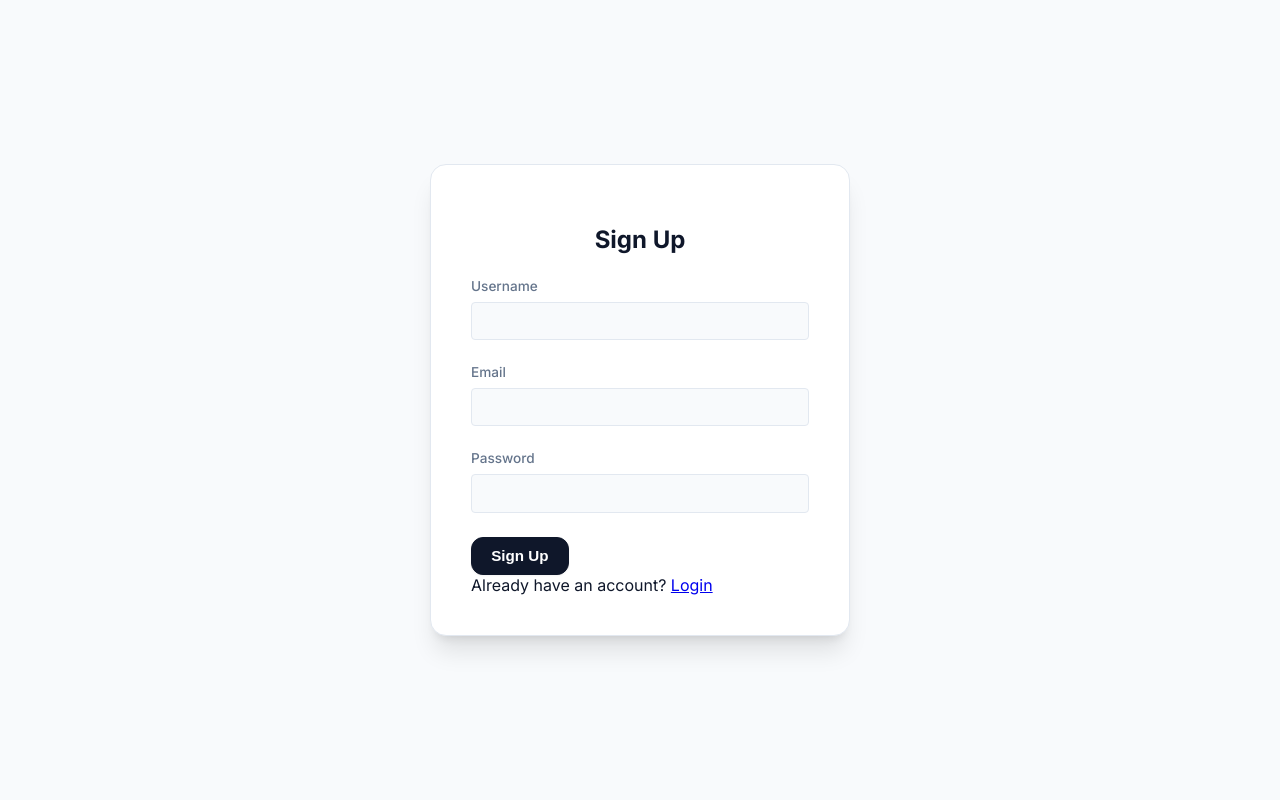
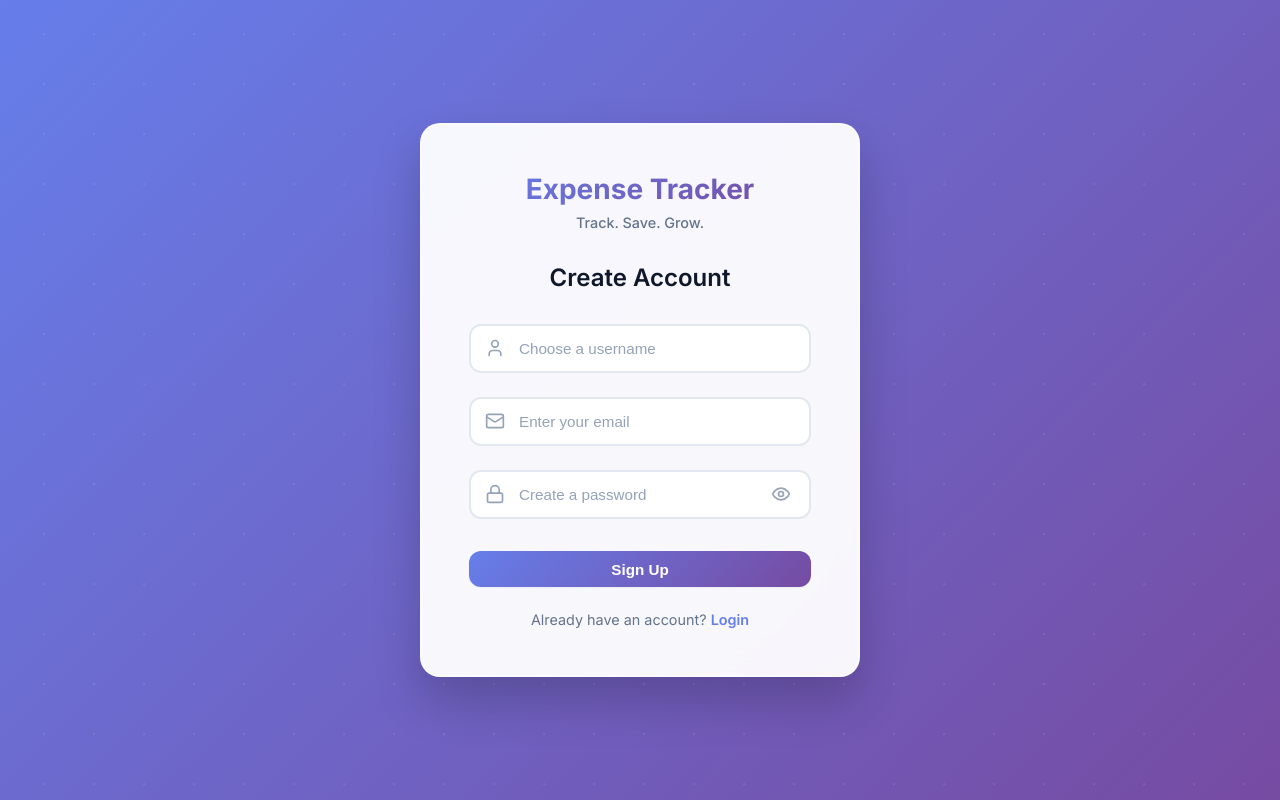
Before and after one commit to Vishallakshmikanthan/expense_tracker, a React (Vite) app: page /signup in a window 1280 px wide. Built offline with nearby package versions, Linux system fonts and the light colour scheme; no server answers.

Commit message:
Add premium fintech authentication UI with glassmorphism and animations

```diff
--- a/src/index.css
+++ b/src/index.css
@@ -168,23 +168,204 @@ body {
     gap: 0.75rem;
 }
 
-/* Auth Cards */
+/* Auth Cards - Premium Fintech Style */
 .auth-container {
     display: flex;
     justify-content: center;
     align-items: center;
     min-height: 100vh;
-    background: var(--bg-primary);
+    background: linear-gradient(135deg, #667eea 0%, #764ba2 100%);
+    position: relative;
+    overflow: hidden;
+}
+
+.auth-container::before {
+    content: '';
+    position: absolute;
+    top: -50%;
+    right: -50%;
+    width: 200%;
+    height: 200%;
+    background: radial-gradient(circle, rgba(255, 255, 255, 0.1) 1px, transparent 1px);
+    background-size: 50px 50px;
+    animation: float 30s linear infinite;
+}
+
+@keyframes float {
+    0% {
+        transform: translate(0, 0);
+    }
+
+    100% {
+        transform: translate(50px, 50px);
+    }
 }
 
 .auth-card {
-    background: var(--bg-surface);
-    padding: 2.5rem;
+    background: rgba(255, 255, 255, 0.95);
+    backdrop-filter: blur(16px);
+    -webkit-backdrop-filter: blur(16px);
+    padding: 3rem;
     width: 100%;
-    max-width: 420px;
-    border: 1px solid var(--border-color);
-    border-radius: var(--radius-lg);
-    box-shadow: var(--shadow-xl);
+    max-width: 440px;
+    border: 1px solid rgba(255, 255, 255, 0.3);
+    border-radius: var(--radius-xl);
+    box-shadow: 0 24px 48px rgba(0, 0, 0, 0.2), 0 0 0 1px rgba(255, 255, 255, 0.5) inset;
+    position: relative;
+    z-index: 1;
+}
+
+/* Auth Branding */
+.auth-brand {
+    text-align: center;
+    margin-bottom: 2rem;
+}
+
+.auth-brand h1 {
+    font-size: 1.75rem;
+    font-weight: 700;
+    background: linear-gradient(135deg, #667eea 0%, #764ba2 100%);
+    -webkit-background-clip: text;
+    -webkit-text-fill-color: transparent;
+    background-clip: text;
+    margin: 0 0 0.5rem 0;
+}
+
+.auth-brand p {
+    font-size: 0.9rem;
+    color: var(--text-secondary);
+    font-weight: 500;
+    margin: 0;
+}
+
+.auth-title {
+    font-size: 1.5rem;
+    font-weight: 600;
+    text-align: center;
+    margin: 0 0 2rem 0;
+    color: var(--text-primary);
+}
+
+/* Premium Input Fields */
+.input-wrapper {
+    position: relative;
+    margin-bottom: 1.5rem;
+}
+
+.input-icon {
+    position: absolute;
+    left: 1rem;
+    top: 50%;
+    transform: translateY(-50%);
+    color: var(--text-tertiary);
+    pointer-events: none;
+    transition: color 0.3s ease;
+}
+
+.input-wrapper input:focus~.input-icon {
+    color: #667eea;
+}
+
+.premium-input {
+    width: 100%;
+    padding: 0.875rem 1rem 0.875rem 3rem;
+    border: 2px solid var(--border-color);
+    border-radius: var(--radius-md);
+    font-size: 0.95rem;
+    outline: none;
+    background: white;
+    color: var(--text-primary);
+    transition: all 0.3s cubic-bezier(0.4, 0, 0.2, 1);
+}
+
+.premium-input::placeholder {
+    color: var(--text-tertiary);
+}
+
+.premium-input:focus {
+    transform: translateY(-1px);
+    border-color: #667eea;
+    box-shadow: 0 0 0 4px rgba(102, 126, 234, 0.1), 0 4px 12px rgba(102, 126, 234, 0.15);
+}
+
+/* Password Toggle */
+.password-toggle {
+    position: absolute;
+    right: 1rem;
+    top: 50%;
+    transform: translateY(-50%);
+    background: none;
+    border: none;
+    color: var(--text-tertiary);
+    cursor: pointer;
+    padding: 0.25rem;
+    display: flex;
+    align-items: center;
+    justify-content: center;
+    transition: color 0.2s ease;
+}
+
+.password-toggle:hover {
+    color: var(--text-primary);
+}
+
+/* Error Messages */
+.error-msg {
+    background: linear-gradient(135deg, rgba(239, 68, 68, 0.1) 0%, rgba(239, 68, 68, 0.05) 100%);
+    border: 1px solid rgba(239, 68, 68, 0.3);
+    border-radius: var(--radius-md);
+    padding: 0.875rem 1rem;
+    margin-bottom: 1.5rem;
+    color: #DC2626;
+    font-size: 0.875rem;
+    font-weight: 500;
+    display: flex;
+    align-items: center;
+    gap: 0.5rem;
+    animation: shake 0.5s, fadeIn 0.3s;
+}
+
+@keyframes shake {
+
+    0%,
+    100% {
+        transform: translateX(0);
+    }
+
+    10%,
+    30%,
+    50%,
+    70%,
+    90% {
+        transform: translateX(-4px);
+    }
+
+    20%,
+    40%,
+    60%,
+    80% {
+        transform: translateX(4px);
+    }
+}
+
+/* Link Text */
+.link-text {
+    text-align: center;
+    margin-top: 1.5rem;
+    font-size: 0.9rem;
+    color: var(--text-secondary);
+}
+
+.link-text a {
+    color: #667eea;
+    font-weight: 600;
+    text-decoration: none;
+    transition: color 0.2s ease;
+}
+
+.link-text a:hover {
+    color: #764ba2;
+    text-decoration: underline;
 }
 
 /* Buttons */
--- a/src/pages/Login.jsx
+++ b/src/pages/Login.jsx
@@ -1,12 +1,15 @@
 import React, { useState } from 'react';
 import { Link, useNavigate } from 'react-router-dom';
 import { useAuth } from '../contexts/AuthContext';
+import { Mail, Lock, Eye, EyeOff, Loader2, AlertCircle } from 'lucide-react';
+import { motion } from 'framer-motion';
 
 export default function Login() {
     const [email, setEmail] = useState('');
     const [password, setPassword] = useState('');
     const [error, setError] = useState('');
     const [loading, setLoading] = useState(false);
+    const [showPassword, setShowPassword] = useState(false);
     const { signIn } = useAuth();
     const navigate = useNavigate();
 
@@ -27,36 +30,92 @@ export default function Login() {
 
     return (
         <div className="auth-container">
-            <div className="auth-card">
-                <h2 style={{ textAlign: 'center', marginBottom: '1.5rem' }}>Login</h2>
-                {error && <div className="error-msg">{error}</div>}
+            <motion.div
+                className="auth-card"
+                initial={{ opacity: 0, y: 20 }}
+                animate={{ opacity: 1, y: 0 }}
+                transition={{ duration: 0.5, ease: 'easeOut' }}
+            >
+                {/* App Branding */}
+                <div className="auth-brand">
+                    <h1>Expense Tracker</h1>
+                    <p>Track. Save. Grow.</p>
+                </div>
+
+                <h2 className="auth-title">Welcome Back</h2>
+
+                {error && (
+                    <div className="error-msg">
+                        <AlertCircle size={18} />
+                        {error}
+                    </div>
+                )}
+
                 <form onSubmit={handleSubmit}>
-                    <div className="form-group">
-                        <label>Email</label>
+                    {/* Email Input */}
+                    <div className="input-wrapper">
                         <input
                             type="email"
                             required
                             value={email}
                             onChange={(e) => setEmail(e.target.value)}
+                            className="premium-input"
+                            placeholder="Enter your email"
                         />
+                        <Mail size={20} className="input-icon" />
                     </div>
-                    <div className="form-group">
-                        <label>Password</label>
+
+                    {/* Password Input */}
+                    <div className="input-wrapper">
                         <input
-                            type="password"
+                            type={showPassword ? "text" : "password"}
                             required
                             value={password}
                             onChange={(e) => setPassword(e.target.value)}
+                            className="premium-input"
+                            placeholder="Enter your password"
+                            style={{ paddingRight: '3rem' }}
                         />
+                        <Lock size={20} className="input-icon" />
+                        <button
+                            type="button"
+                            onClick={() => setShowPassword(!showPassword)}
+                            className="password-toggle"
+                            tabIndex={-1}
+                        >
+                            {showPassword ? <EyeOff size={20} /> : <Eye size={20} />}
+                        </button>
                     </div>
-                    <button type="submit" className="btn" disabled={loading}>
-                        {loading ? 'Logging in...' : 'Login'}
-                    </button>
+
+                    <motion.button
+                        type="submit"
+                        className="btn btn-premium"
+                        disabled={loading}
+                        whileHover={{ scale: loading ? 1 : 1.02 }}
+                        whileTap={{ scale: loading ? 1 : 0.98 }}
+                        style={{
+                            width: '100%',
+                            background: 'linear-gradient(135deg, #667eea 0%, #764ba2 100%)',
+                            color: 'white',
+                            border: 'none',
+                            marginTop: '0.5rem'
+                        }}
+                    >
+                        {loading ? (
+                            <>
+                                <Loader2 size={18} className="pulse" style={{ animation: 'pulse 1s infinite' }} />
+                                Logging in...
+                            </>
+                        ) : (
+                            'Login'
+                        )}
+                    </motion.button>
                 </form>
+
                 <div className="link-text">
                     Don't have an account? <Link to="/signup">Sign Up</Link>
                 </div>
-            </div>
+            </motion.div>
         </div>
     );
 }
--- a/src/pages/Signup.jsx
+++ b/src/pages/Signup.jsx
@@ -1,6 +1,8 @@
 import React, { useState } from 'react';
 import { Link, useNavigate } from 'react-router-dom';
 import { useAuth } from '../contexts/AuthContext';
+import { Mail, Lock, User, Eye, EyeOff, Loader2, AlertCircle } from 'lucide-react';
+import { motion } from 'framer-motion';
 
 export default function Signup() {
     const [email, setEmail] = useState('');
@@ -8,6 +10,7 @@ export default function Signup() {
     const [password, setPassword] = useState('');
     const [error, setError] = useState('');
     const [loading, setLoading] = useState(false);
+    const [showPassword, setShowPassword] = useState(false);
     const { signUp } = useAuth();
     const navigate = useNavigate();
 
@@ -36,45 +39,105 @@ export default function Signup() {
 
     return (
         <div className="auth-container">
-            <div className="auth-card">
-                <h2 style={{ textAlign: 'center', marginBottom: '1.5rem' }}>Sign Up</h2>
-                {error && <div className="error-msg">{error}</div>}
+            <motion.div
+                className="auth-card"
+                initial={{ opacity: 0, y: 20 }}
+                animate={{ opacity: 1, y: 0 }}
+                transition={{ duration: 0.5, ease: 'easeOut' }}
+            >
+                {/* App Branding */}
+                <div className="auth-brand">
+                    <h1>Expense Tracker</h1>
+                    <p>Track. Save. Grow.</p>
+                </div>
+
+                <h2 className="auth-title">Create Account</h2>
+
+                {error && (
+                    <div className="error-msg">
+                        <AlertCircle size={18} />
+                        {error}
+                    </div>
+                )}
+
                 <form onSubmit={handleSubmit}>
-                    <div className="form-group">
-                        <label>Username</label>
+                    {/* Username Input */}
+                    <div className="input-wrapper">
                         <input
                             type="text"
                             required
                             value={username}
                             onChange={(e) => setUsername(e.target.value)}
+                            className="premium-input"
+                            placeholder="Choose a username"
                         />
+                        <User size={20} className="input-icon" />
                     </div>
-                    <div className="form-group">
-                        <label>Email</label>
+
+                    {/* Email Input */}
+                    <div className="input-wrapper">
                         <input
                             type="email"
                             required
                             value={email}
                             onChange={(e) => setEmail(e.target.value)}
+                            className="premium-input"
+                            placeholder="Enter your email"
                         />
+                        <Mail size={20} className="input-icon" />
                     </div>
-                    <div className="form-group">
-                        <label>Password</label>
+
+                    {/* Password Input */}
+                    <div className="input-wrapper">
                         <input
-                            type="password"
+                            type={showPassword ? "text" : "password"}
                             required
                             value={password}
                             onChange={(e) => setPassword(e.target.value)}
+                            className="premium-input"
+                            placeholder="Create a password"
+                            style={{ paddingRight: '3rem' }}
                         />
+                        <Lock size={20} className="input-icon" />
+                        <button
+                            type="button"
+                            onClick={() => setShowPassword(!showPassword)}
+                            className="password-toggle"
+                            tabIndex={-1}
+                        >
+                            {showPassword ? <EyeOff size={20} /> : <Eye size={20} />}
+                        </button>
                     </div>
-                    <button type="submit" className="btn" disabled={loading}>
-                        {loading ? 'Creating Account...' : 'Sign Up'}
-                    </button>
+
+                    <motion.button
+                        type="submit"
+                        className="btn btn-premium"
+                        disabled={loading}
+                        whileHover={{ scale: loading ? 1 : 1.02 }}
+                        whileTap={{ scale: loading ? 1 : 0.98 }}
+                        style={{
+                            width: '100%',
+                            background: 'linear-gradient(135deg, #667eea 0%, #764ba2 100%)',
+                            color: 'white',
+                            border: 'none',
+                            marginTop: '0.5rem'
+                        }}
+                    >
+                        {loading ? (
+                            <>
+                                <Loader2 size={18} className="pulse" style={{ animation: 'pulse 1s infinite' }} />
+                                Creating Account...
+                            </>
+                        ) : (
+                            'Sign Up'
+                        )}
+                    </motion.button>
                 </form>
+
                 <div className="link-text">
                     Already have an account? <Link to="/login">Login</Link>
                 </div>
-            </div>
+            </motion.div>
         </div>
     );
 }
```
